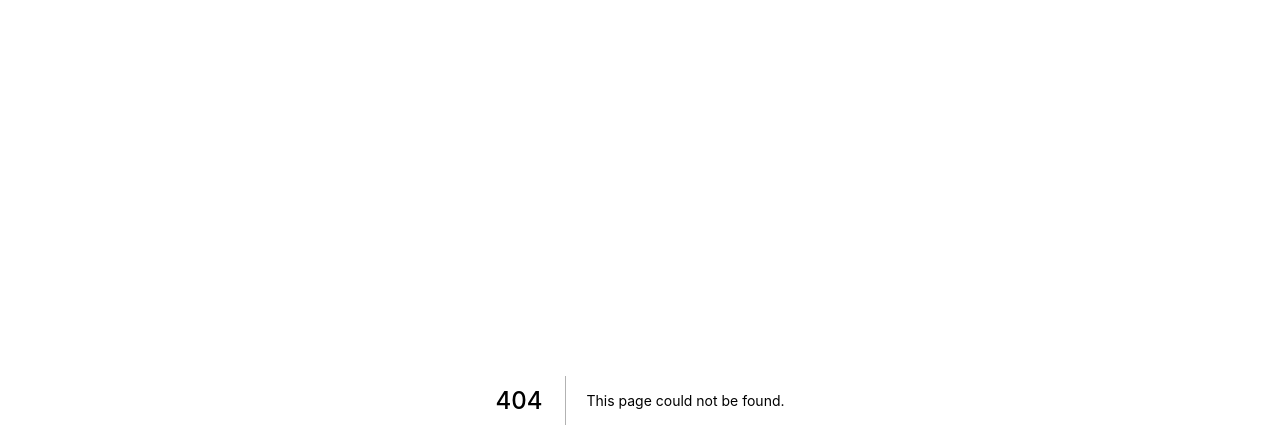
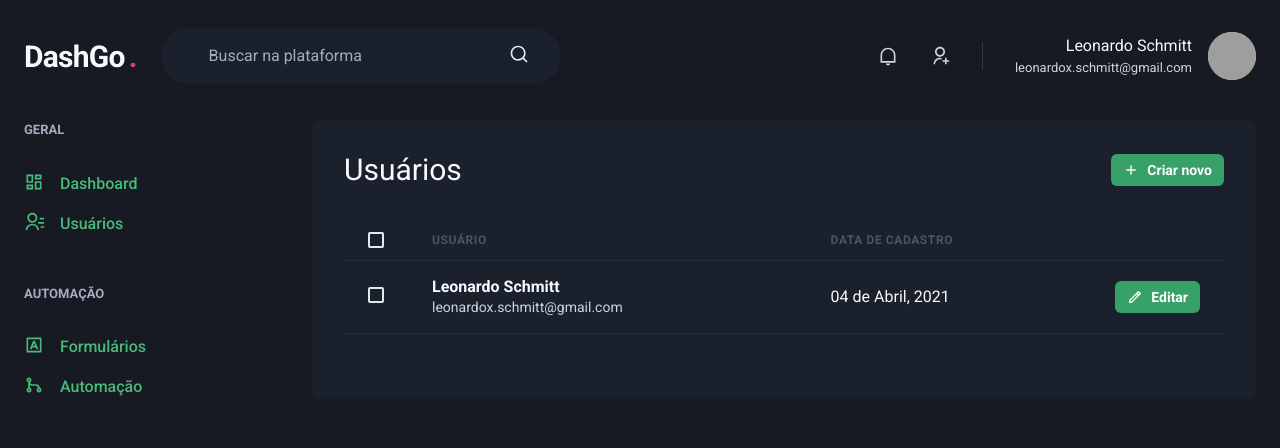
Before and after one commit to Neilom/dashgo, a Next.js app: page /users in a window 1280 px wide. Before the commit this address had no page. Shown: the top 448 px of the page. Built offline with nearby package versions, Linux system fonts and the light colour scheme; grey boxes are pictures that could not be loaded.

Commit message:
tela usuário

```diff
--- a/package.json
+++ b/package.json
@@ -12,9 +12,11 @@
     "@chakra-ui/react": "^1.4.2",
     "@emotion/react": "^11.1.5",
     "@emotion/styled": "^11.1.5",
+    "apexcharts": "^3.26.0",
     "framer-motion": "^4.1.2",
     "next": "10.1.3",
     "react": "17.0.2",
+    "react-apexcharts": "^1.3.7",
     "react-dom": "17.0.2",
     "react-icons": "^4.2.0"
   },
--- a/src/components/Header.tsx
+++ b/src/components/Header.tsx
@@ -2,6 +2,10 @@
 import { RiNotificationLine, RiSearchLine, RiUserAddLine } from 'react-icons/ri'
 
 export function Header() {
+
+  function click(){
+    alert('Diego bundão')
+  }
   return (
     <Flex
       as='header'
@@ -36,6 +40,7 @@
         position='relative'
         bg='gray.800'
         borderRadius='full'
+        onClick={click}
       >
         <Input
           color="gray.50"
--- /dev/null
+++ b/src/pages/users/index.tsx
@@ -0,0 +1,62 @@
+import { Text, Checkbox, Tbody, Td, Tr } from "@chakra-ui/react";
+import { Box, Button, Icon, Flex, Heading, Table, Thead, Th } from "@chakra-ui/react";
+import { RiAddLine, RiPencilLine } from "react-icons/ri";
+import { Header } from "../../components/Header";
+import { SideBar } from "../../components/SideBar";
+
+export default function UserList() {
+  return (
+    <Box>
+      <Header />
+      <Flex w='100%' my='6' maxWidth={1480} mx='auto' px='6'>
+        <SideBar />
+
+        <Box flex='1' borderRadius={8} bg='gray.800' p='8'>
+          <Flex mb='8' justify='space-between' align='center'>
+            <Heading size='lg' fontWeight='normal'>Usuários</Heading>
+            <Button as='a' size='sm' fontSize='sm' colorScheme='green' leftIcon={<Icon as={RiAddLine} fontSize='16' />}>
+              Criar novo
+              </Button>
+          </Flex>
+
+
+          <Table colorScheme='whiteAlpha'>
+            <Thead>
+              <Tr>
+                <Th px='6' color='gray.300' width='8'>
+                  <Checkbox colorScheme="green" />
+                </Th>
+                <Th>Usuário</Th>
+                <Th>Data de cadastro</Th>
+                <Th w='8'></Th>
+              </Tr>
+            </Thead>
+            <Tbody>
+              <Tr>
+                <Td p='6'>
+                  <Checkbox colorScheme="green" />
+                </Td>
+                <Td>
+                  <Box>
+                    <Text fontWeight='bold'>Leonardo Schmitt</Text>
+                    <Text fontSize='sm' color='gray.300'>leonardox.schmitt@gmail.com</Text>
+                  </Box>
+                </Td>
+                <Td>
+                  04 de Abril, 2021
+                </Td>
+                <Td >
+                  <Button as='a' size='sm' fontSize='sm' colorScheme='green' leftIcon={<Icon as={RiPencilLine} fontSize='16' />} >
+                    Editar
+                  </Button>
+                </Td>
+
+              </Tr>
+            </Tbody>
+          </Table>
+        </Box>
+      </Flex>
+    </Box>
+
+  )
+}
```
Also changed, not shown: src/pages/dashboard.tsx (+82 -3 lines), 1 other file (tests, documents, lock files or other folders).
